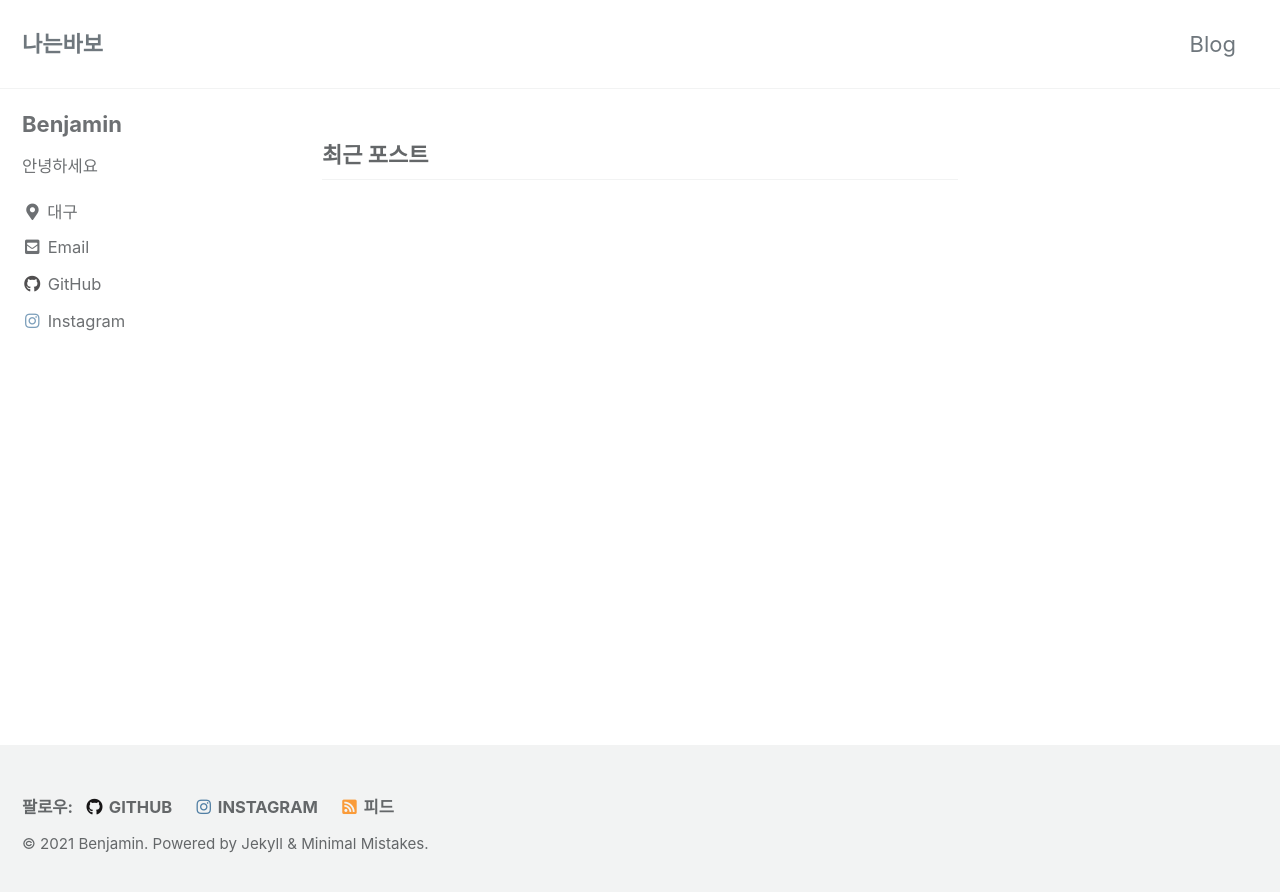
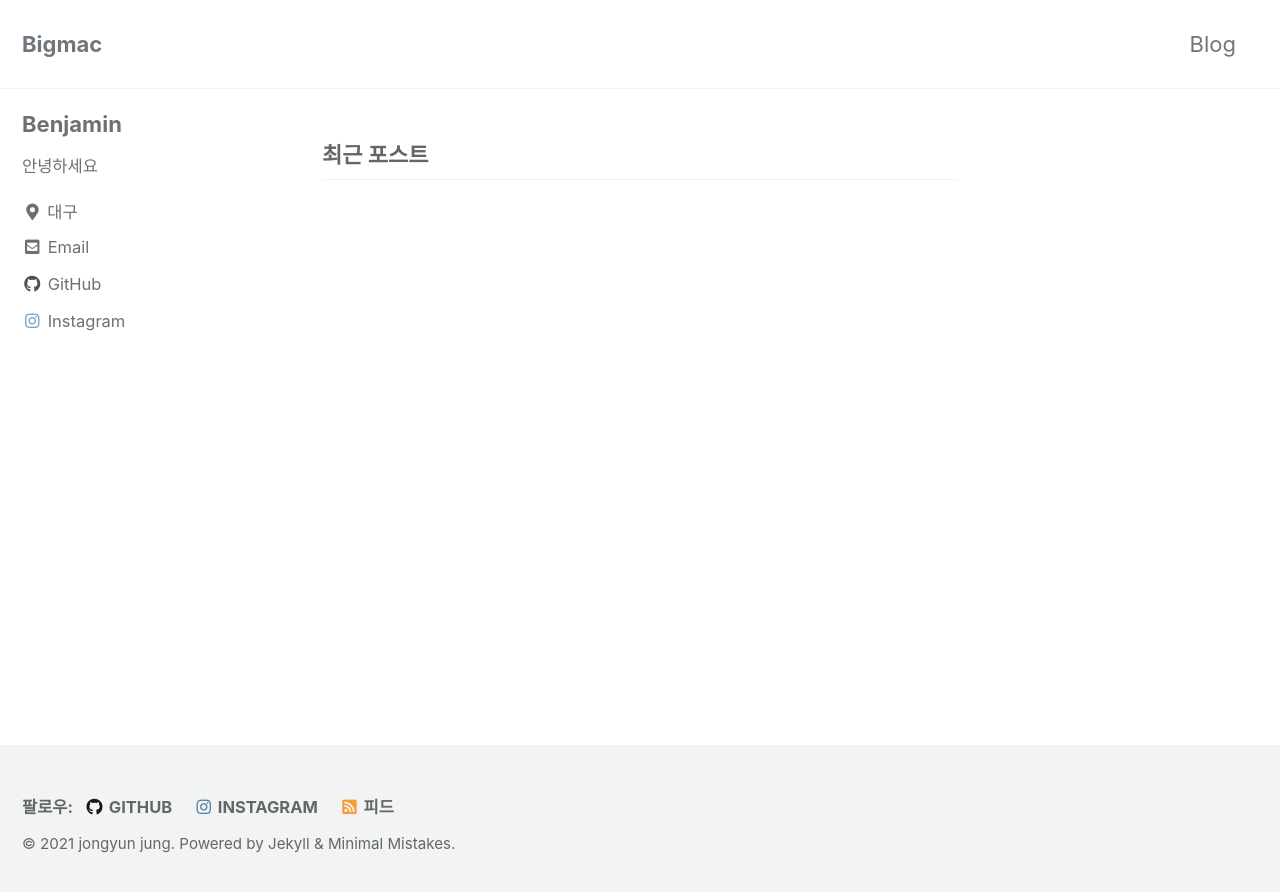
Before and after one commit to unh6uoj/unh6uoj.github.io, a Jekyll site: the page built from index.html, in a window 1280 px wide. Shown: the top 892 px of the page. Built offline with Jekyll 4.4.1, drawn with Linux system fonts in a browser that asks for light colours; cached includes are drawn as plain includes; the list of posts is cut into pages by our own code.

Commit message:
Update _config.yml

```diff
--- a/_config.yml
+++ b/_config.yml
@@ -16,11 +16,11 @@ minimal_mistakes_skin    : "default" # "air", "aqua", "contrast", "dark", "dirt"
 
 # Site Settings
 locale                   : "ko-KR"
-title                    : "나는바보"
+title                    : "Bigmac"
 title_separator          : "-"
 subtitle                 : # site tagline that appears below site title in masthead
-name                     : "Benjamin"
-description              : "안녕하세요"
+name                     : "jongyun jung"
+description              : "PPHToe"
 url                      : # the base hostname & protocol for your site e.g. "https://mmistakes.github.io"
 baseurl                  : # the subpath of your site, e.g. "/blog"
 repository               : # GitHub username/repo-name e.g. "mmistakes/minimal-mistakes"
```
